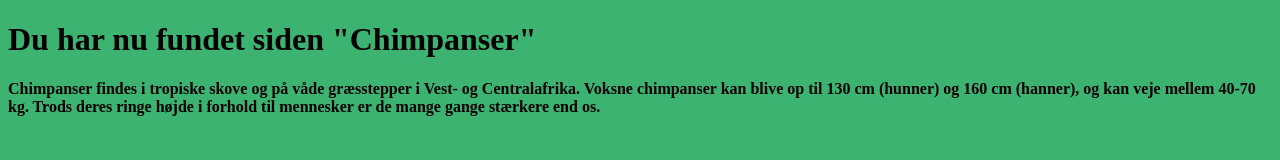
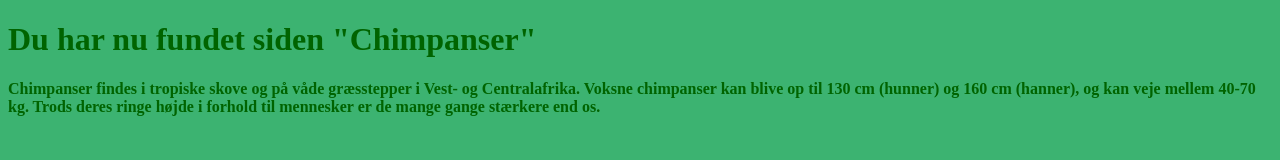
Before and after one commit to OskarRB/OskarRB.github.io, a plain HTML site: page chimpanser/index.html in a window 1280 px wide. Drawn offline with Linux system fonts and the light colour scheme.

Commit message:
Update index.html

```diff
--- a/chimpanser/index.html
+++ b/chimpanser/index.html
@@ -23,6 +23,6 @@
     <body
     style="background-color:MediumSeaGreen;">
 
-<h1> Du har nu fundet siden "Chimpanser" </h1>
+<h1> <font color="DarkGreen">Du har nu fundet siden "Chimpanser" </h1></font></p>
 
-<h4> Chimpanser findes i tropiske skove og på våde græsstepper i Vest- og Centralafrika. Voksne chimpanser kan blive op til 130 cm (hunner) og 160 cm (hanner), og kan veje mellem 40-70 kg. Trods deres ringe højde i forhold til mennesker er de mange gange stærkere end os. </h4>
+<h4> <font color="DarkGreen">Chimpanser findes i tropiske skove og på våde græsstepper i Vest- og Centralafrika. Voksne chimpanser kan blive op til 130 cm (hunner) og 160 cm (hanner), og kan veje mellem 40-70 kg. Trods deres ringe højde i forhold til mennesker er de mange gange stærkere end os. </h4></font></p>
```
